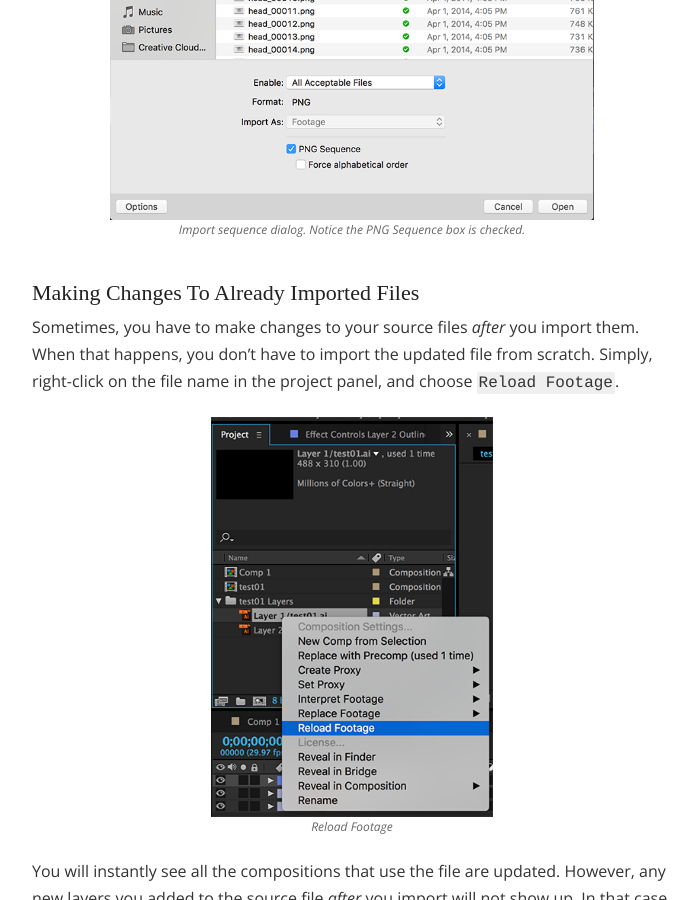
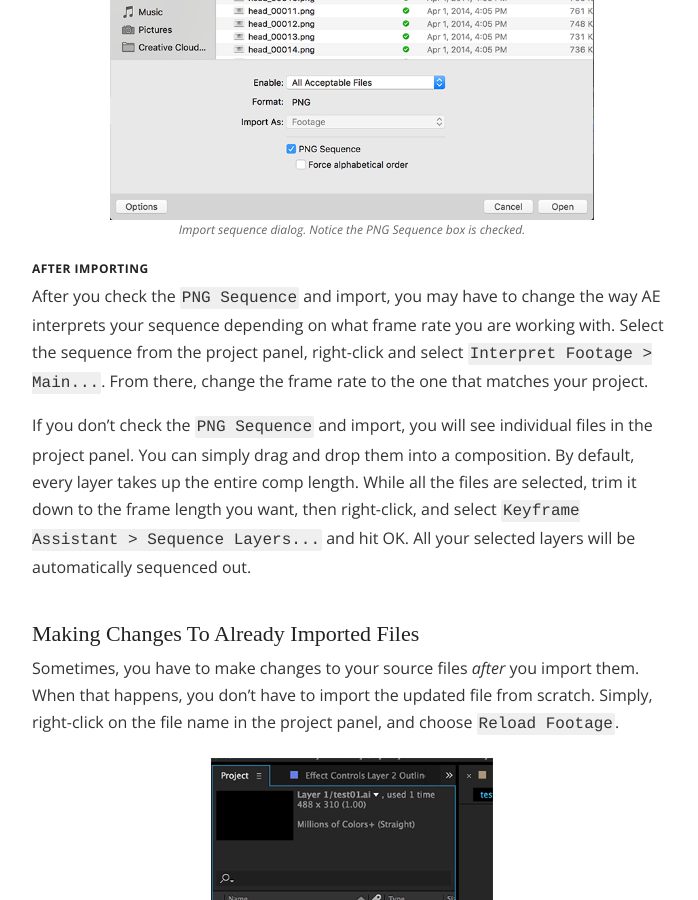
Before and after one commit to Mirandadaa/mica-gd300, a Jekyll site: the page built from _posts/112-3-1-import-assets.md, in a window 1280 px wide and 900 px high, scrolled down 1840 px. Shown: the whole window, without its empty margins (288-986 px from the left). Built offline with Jekyll 4.4.1, drawn with Linux system fonts in a browser that asks for light colours; some web fonts are replaced.

Commit message:
edit - import asset

```diff
--- a/_posts/112-3-1-import-assets.md
+++ b/_posts/112-3-1-import-assets.md
@@ -44,6 +44,10 @@ When you have an image sequence to import, you can either import as individual f
 
 {% include figure.html src="/images/import-assets/import-sequence.png" alt="Import sequence dialog" caption="Import sequence dialog. Notice the PNG Sequence box is checked." %}
 
+### After importing
+After you check the `PNG Sequence` and import, you may have to change the way AE interprets your sequence depending on what frame rate you are working with. Select the sequence from the project panel, right-click and select `Interpret Footage > Main...`. From there, change the frame rate to the one that matches your project.
+
+If you don't check the `PNG Sequence` and import, you will see individual files in the project panel. You can simply drag and drop them into a composition. By default, every layer takes up the entire comp length. While all the files are selected, trim it down to the frame length you want, then right-click, and select `Keyframe Assistant > Sequence Layers...` and hit OK. All your selected layers will be automatically sequenced out.
 
 
 
```
